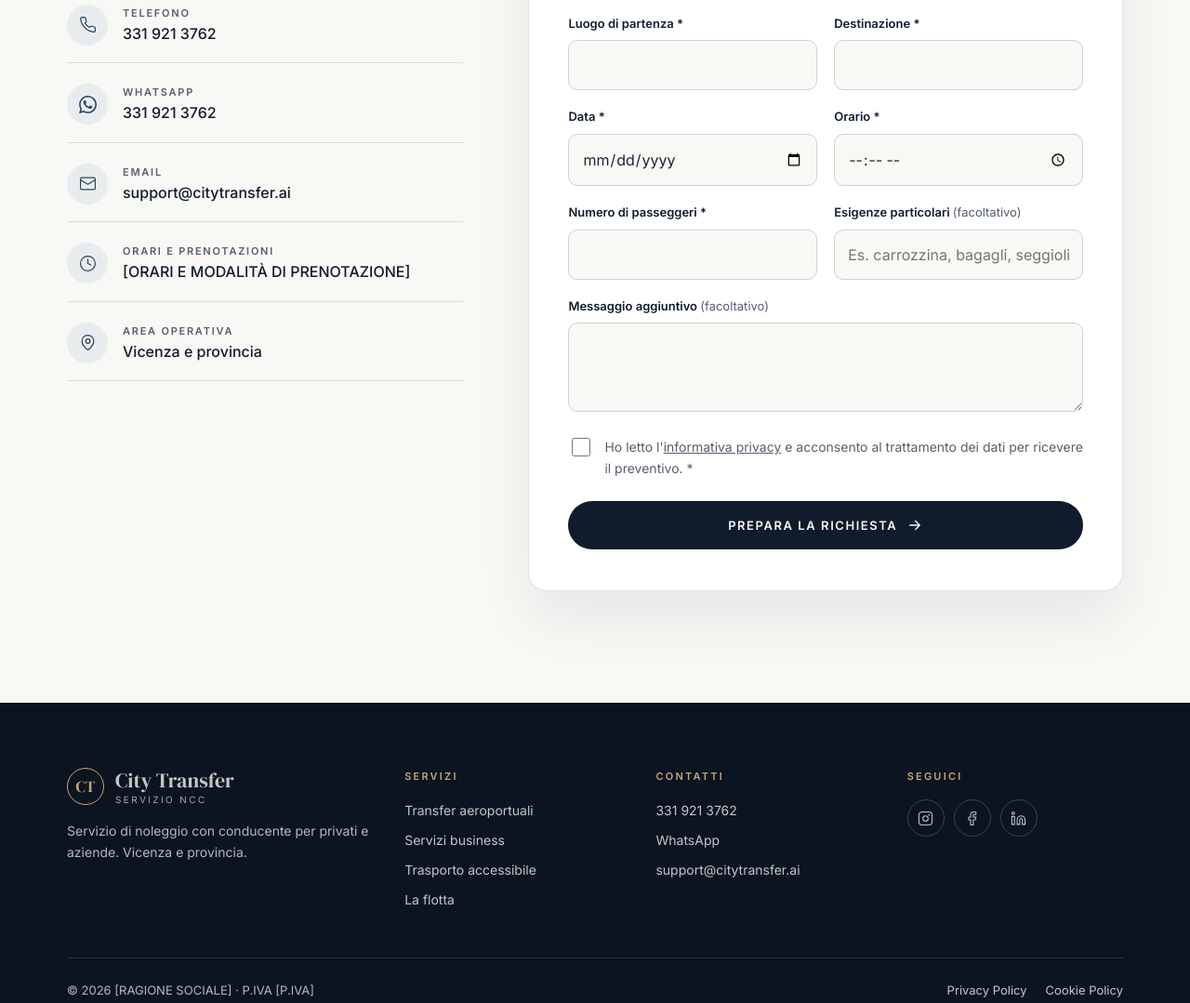
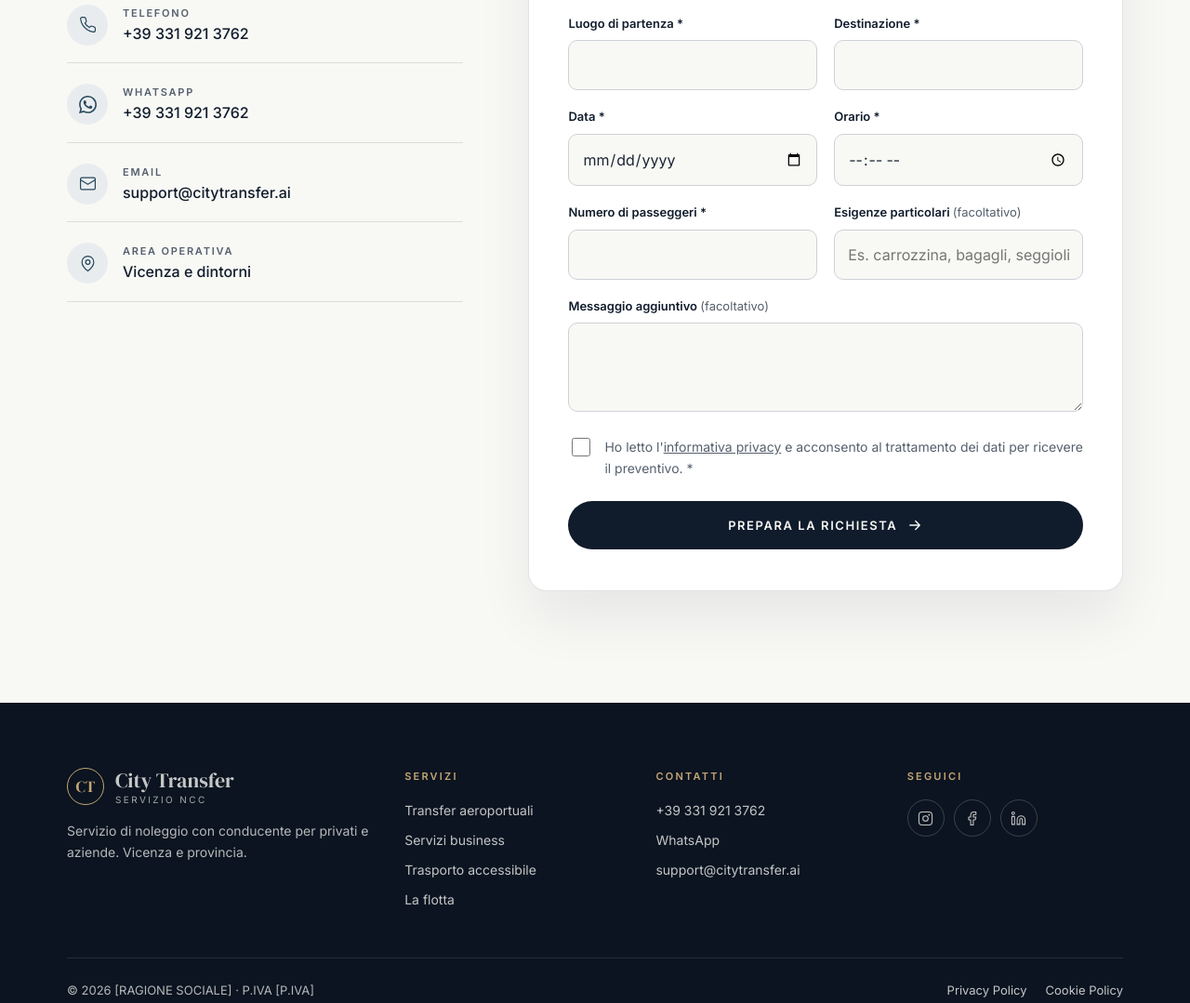
Before and after one commit to simonameraviglialab/citytransfer, a plain HTML site: page index.html in a window 1280 px wide. Shown: the part 7133-8212 px from the top of the page at 93% size. Drawn offline with Linux system fonts and the light colour scheme.

Commit message:
Contatti: numero con +39, niente numero sui pulsanti, tolto orari, area Vicenza e dintorni
Co-Authored-By: Claude Opus 5.5 <noreply@anthropic.com>
Claude-Session: https://claude.ai/code/session_01WSuqBjVp6AU7YYNp8THTdc

```diff
--- a/index.html
+++ b/index.html
@@ -330,7 +330,7 @@
       </ul>
     </nav>
     <div class="header-actions">
-      <a href="tel:+393319213762" class="btn btn-ghost header-call" aria-label="Chiama 331 921 3762"><svg><use href="#i-phone"/></svg><span class="lbl">Chiama</span></a>
+      <a href="tel:+393319213762" class="btn btn-ghost header-call" aria-label="Chiama City Transfer"><svg><use href="#i-phone"/></svg><span class="lbl">Chiama</span></a>
       <a href="#contatti" class="btn btn-oro header-cta">Preventivo</a>
       <button class="burger" aria-label="Apri il menu" aria-expanded="false" aria-controls="mobile-menu"><span></span></button>
     </div>
@@ -345,7 +345,7 @@
   <a href="#area">Area operativa</a>
   <a href="#contatti">Contatti</a>
   <a href="#contatti" class="btn btn-oro">Richiedi un preventivo</a>
-  <a href="tel:+393319213762" class="btn btn-ghost mm-call"><svg><use href="#i-phone"/></svg> Chiama 331 921 3762</a>
+  <a href="tel:+393319213762" class="btn btn-ghost mm-call"><svg><use href="#i-phone"/></svg> Chiama</a>
 </div>
 
 <main>
@@ -620,11 +620,10 @@
           <p>Compila il modulo o contattaci direttamente: ti risponderemo con una proposta pensata per il tuo spostamento.</p>
         </div>
         <ul class="info-list">
-          <li><span class="ico"><svg><use href="#i-phone"/></svg></span><div><small>Telefono</small><a href="tel:+393319213762">331 921 3762</a></div></li>
-          <li><span class="ico"><svg><use href="#i-wa"/></svg></span><div><small>WhatsApp</small><a href="https://wa.me/393319213762" target="_blank" rel="noopener">331 921 3762</a></div></li>
+          <li><span class="ico"><svg><use href="#i-phone"/></svg></span><div><small>Telefono</small><a href="tel:+393319213762">+39 331 921 3762</a></div></li>
+          <li><span class="ico"><svg><use href="#i-wa"/></svg></span><div><small>WhatsApp</small><a href="https://wa.me/393319213762" target="_blank" rel="noopener">+39 331 921 3762</a></div></li>
           <li><span class="ico"><svg><use href="#i-mail"/></svg></span><div><small>Email</small><a href="mailto:support@citytransfer.ai">support@citytransfer.ai</a></div></li>
-          <li><span class="ico"><svg><use href="#i-clock"/></svg></span><div><small>Orari e prenotazioni</small><span class="val">[ORARI E MODALITÀ DI PRENOTAZIONE]</span></div></li>
-          <li><span class="ico"><svg><use href="#i-pin"/></svg></span><div><small>Area operativa</small><span class="val">Vicenza e provincia</span></div></li>
+          <li><span class="ico"><svg><use href="#i-pin"/></svg></span><div><small>Area operativa</small><span class="val">Vicenza e dintorni</span></div></li>
         </ul>
       </div>
 
@@ -694,7 +693,7 @@
       <div>
         <h4>Contatti</h4>
         <ul>
-          <li><a href="tel:+393319213762">331 921 3762</a></li>
+          <li><a href="tel:+393319213762">+39 331 921 3762</a></li>
           <li><a href="https://wa.me/393319213762" target="_blank" rel="noopener">WhatsApp</a></li>
           <li><a href="mailto:support@citytransfer.ai">support@citytransfer.ai</a></li>
         </ul>
```
